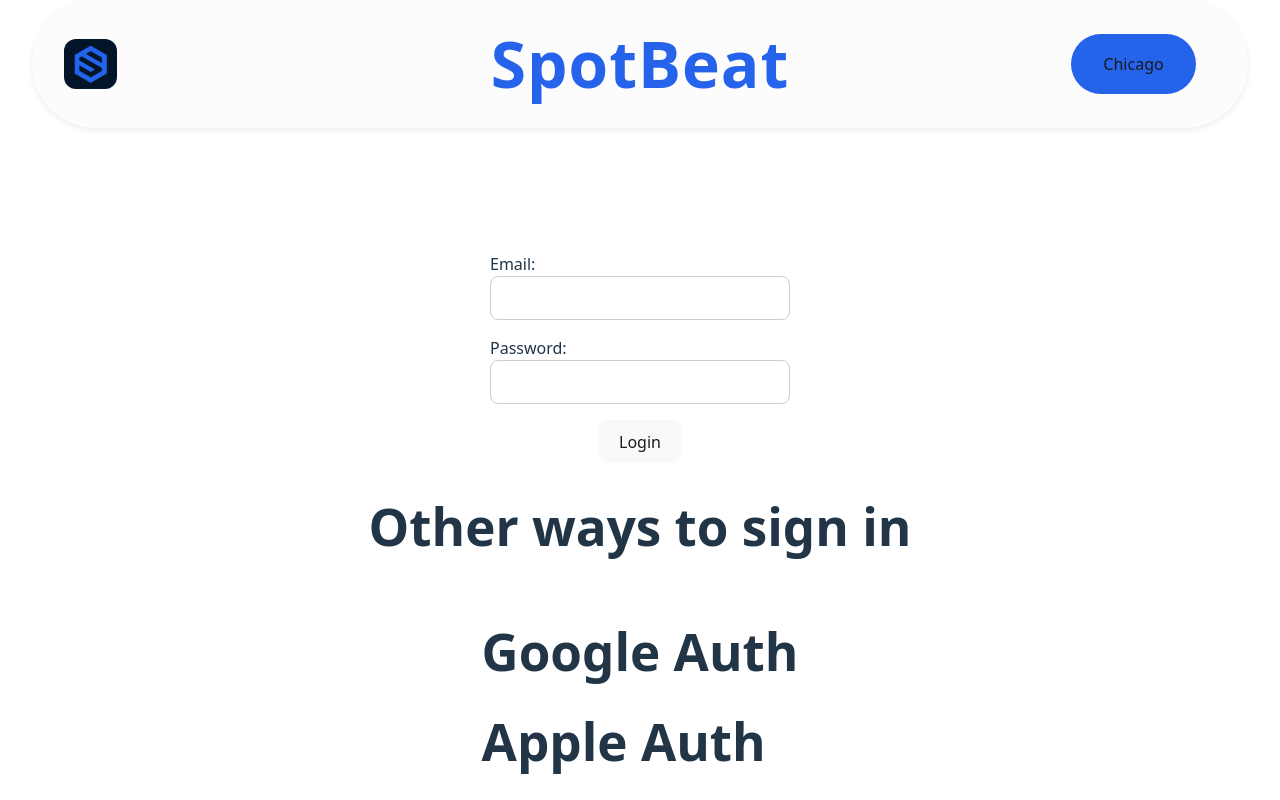
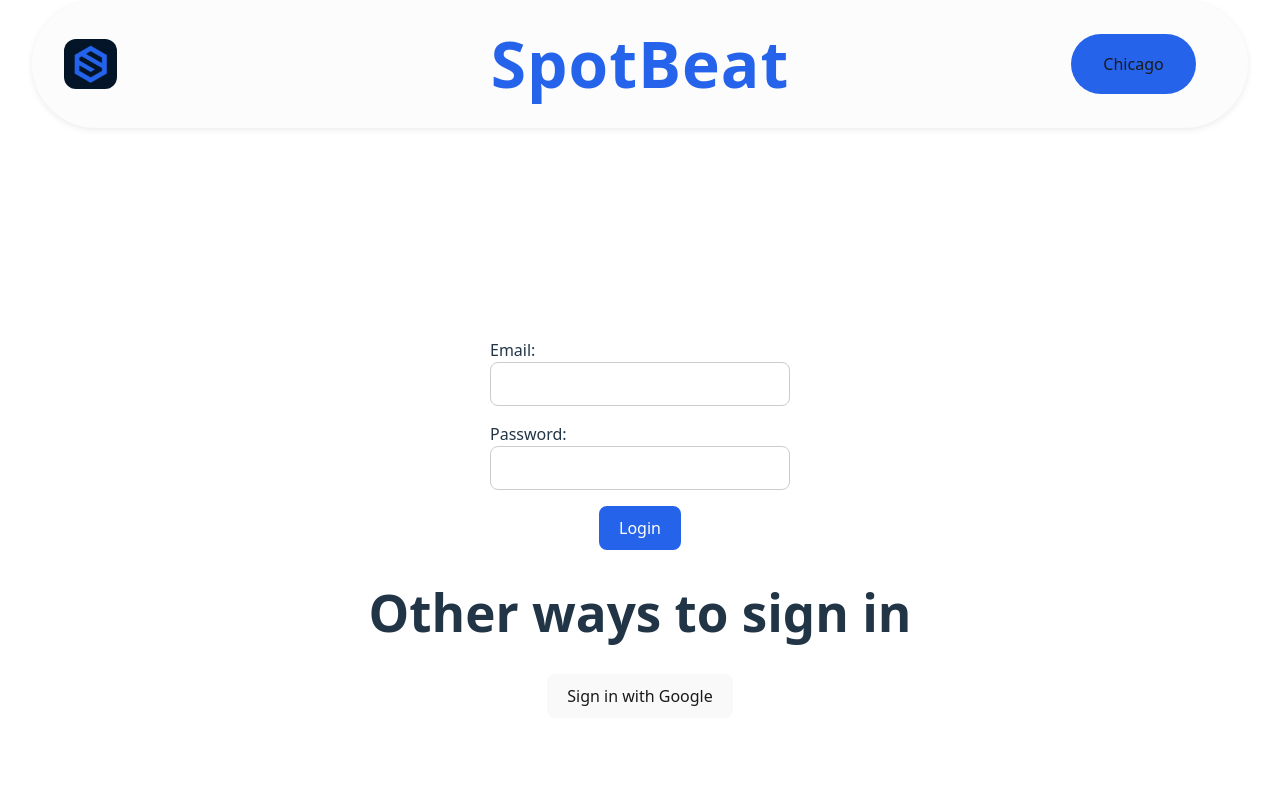
Before and after one commit to zackvalavanis/spotbeat-monorepo, a React (Vite) app in the folder spotbeat/: page /login in a window 1280 px wide. Shown: the top 800 px of the page. Built offline with nearby package versions, Linux system fonts and the light colour scheme; no server answers.

Commit message:
added ability to sign in via google

```diff
--- a/spotbeat/src/screens/Auth/Login.css
+++ b/spotbeat/src/screens/Auth/Login.css
@@ -28,4 +28,15 @@
   display: flex;
   align-items: center;
   justify-content: center;
+
 }
+
+.login-button {
+  color: white;
+  background-color: #2563eb;
+}
+
+.login-button:hover {
+  background-color: #9333EA;
+  transform: scale(1.05);
+}
--- a/spotbeat/src/screens/Auth/Login.tsx
+++ b/spotbeat/src/screens/Auth/Login.tsx
@@ -58,6 +58,24 @@
     console.log('Updated user:', user);
   }, [user]);
 
+  const handleGoogleAuth = async () => {
+    setLoading(true)
+    setErrorMessage('')
+
+    const { error } = await supabase.auth.signInWithOAuth({
+      provider: 'google',
+      options: {
+        redirectTo: window.location.origin
+      },
+    });
+
+    setLoading(false)
+    if (error) {
+      setErrorMessage(error.message)
+      return
+    }
+  }
+
 
 
 
@@ -77,7 +95,7 @@
 
         <div className='button-container'>
           <button
-
+            className='login-button'
             type='submit'
           >Login
           </button>
@@ -90,11 +108,7 @@
 
       <div>
         <div>
-          <h1>Google Auth</h1>
-        </div>
-
-        <div>
-          <h1>Apple Auth</h1>
+          <button onClick={handleGoogleAuth} className='google-auth-button'>Sign in with Google</button>
         </div>
       </div>
     </div>
```
